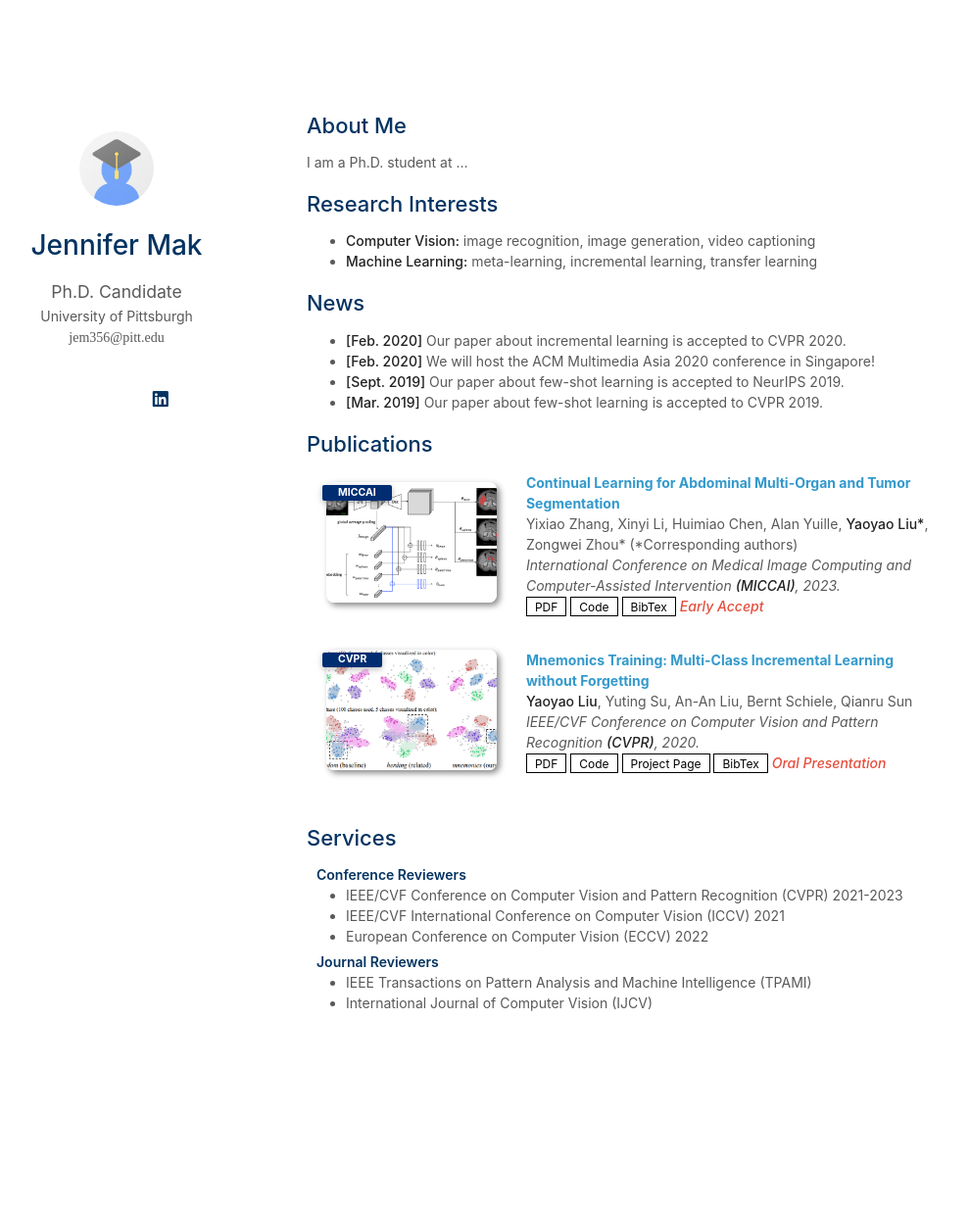
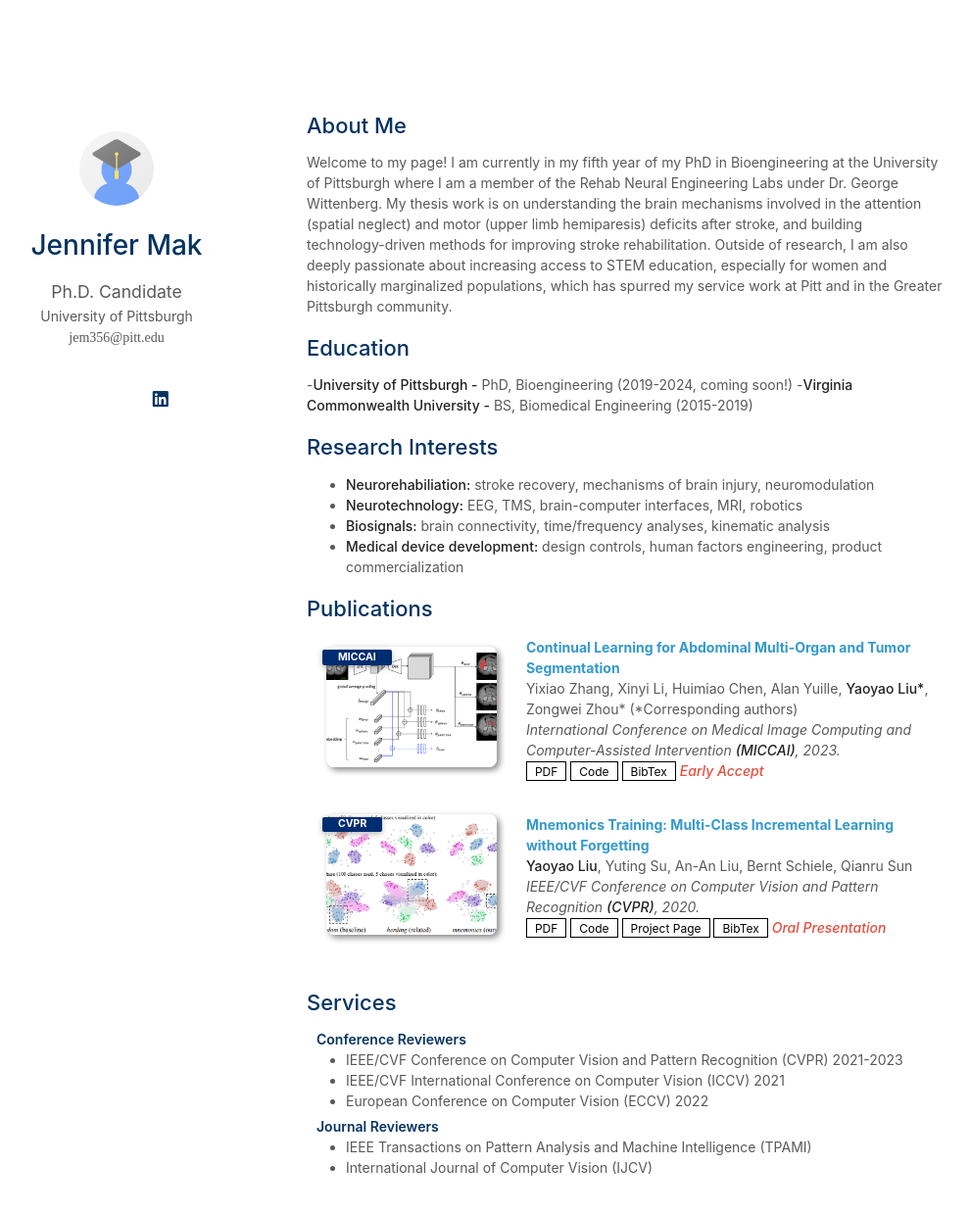
Before and after one commit to jennifer-mak/jennifer-mak, a Jekyll site: the page built from index.md, in a window 1280 px wide and 1293 px high. Shown: the top 1239 px of the window at 98% size, without its empty margins (157-1147 px from the left). Built offline with Jekyll 4.4.1, drawn with Linux system fonts in a browser that asks for light colours; nearby versions of some CDN libraries; a style sheet for code colours, icons or effects is not loaded; our own code applies the rules of GitHub Pages for plain Markdown files.

Commit message:
Update index.md

```diff
--- a/index.md
+++ b/index.md
@@ -4,19 +4,19 @@ layout: homepage
 
 ## About Me
 
-I am a Ph.D. student at ...
+Welcome to my page! I am currently in my fifth year of my PhD in Bioengineering at the University of Pittsburgh where I am a member of the Rehab Neural Engineering Labs under Dr. George Wittenberg. My thesis work is on understanding the brain mechanisms involved in the attention (spatial neglect) and motor (upper limb hemiparesis) deficits after stroke, and building technology-driven methods for improving stroke rehabilitation. Outside of research, I am also deeply passionate about increasing access to STEM education, especially for women and historically marginalized populations, which has spurred my service work at Pitt and in the Greater Pittsburgh community.
+
+## Education
+-**University of Pittsburgh -** PhD, Bioengineering (2019-2024, coming soon!)
+-**Virginia Commonwealth University -** BS, Biomedical Engineering (2015-2019)
 
 ## Research Interests
 
-- **Computer Vision:** image recognition, image generation, video captioning
-- **Machine Learning:** meta-learning, incremental learning, transfer learning
+- **Neurorehabiliation:** stroke recovery, mechanisms of brain injury, neuromodulation
+- **Neurotechnology:** EEG, TMS, brain-computer interfaces, MRI, robotics
+- **Biosignals:** brain connectivity, time/frequency analyses, kinematic analysis
+- **Medical device development:** design controls, human factors engineering, product commercialization
 
-## News
-
-- **[Feb. 2020]** Our paper about incremental learning is accepted to CVPR 2020.
-- **[Feb. 2020]** We will host the ACM Multimedia Asia 2020 conference in Singapore!
-- **[Sept. 2019]** Our paper about few-shot learning is accepted to NeurIPS 2019.
-- **[Mar. 2019]** Our paper about few-shot learning is accepted to CVPR 2019.
 
 {% include_relative _includes/publications.md %}
 
```
